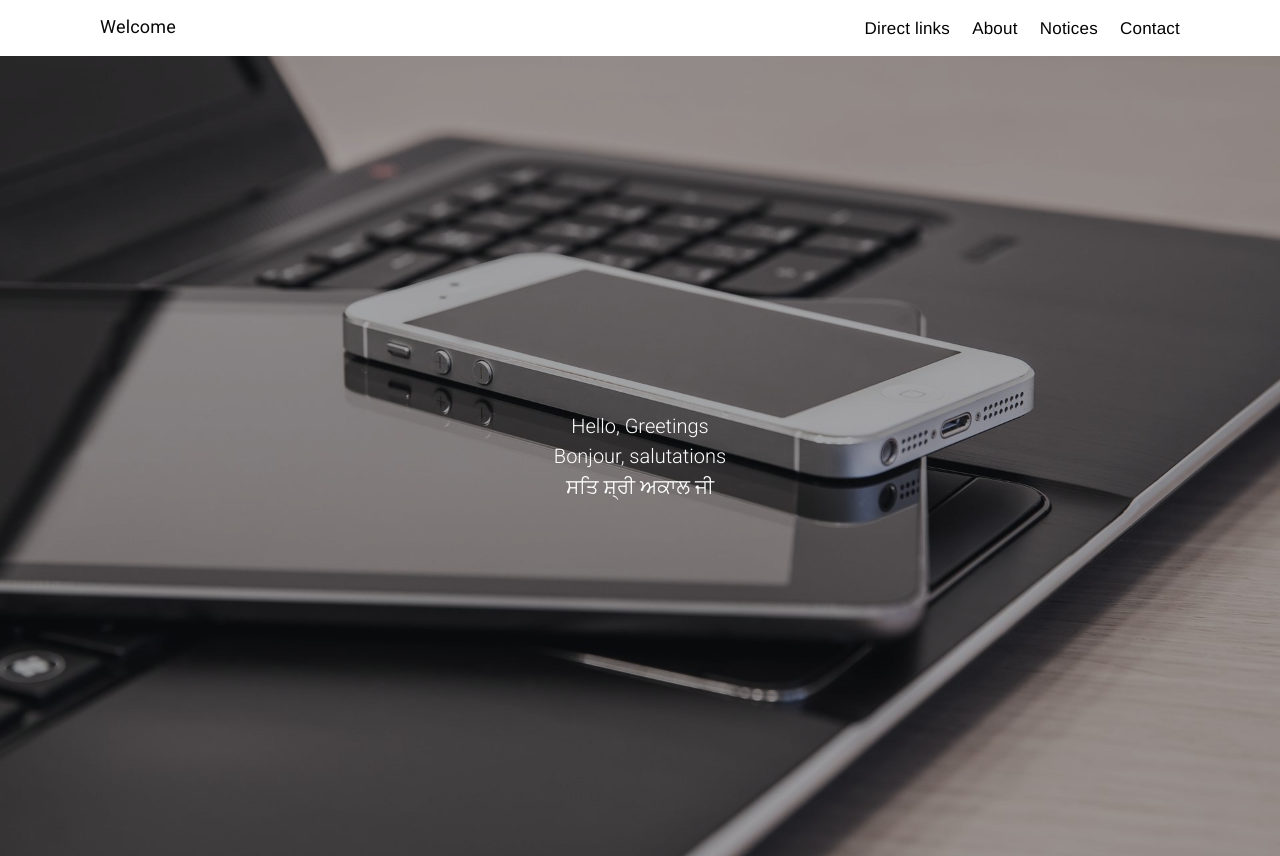
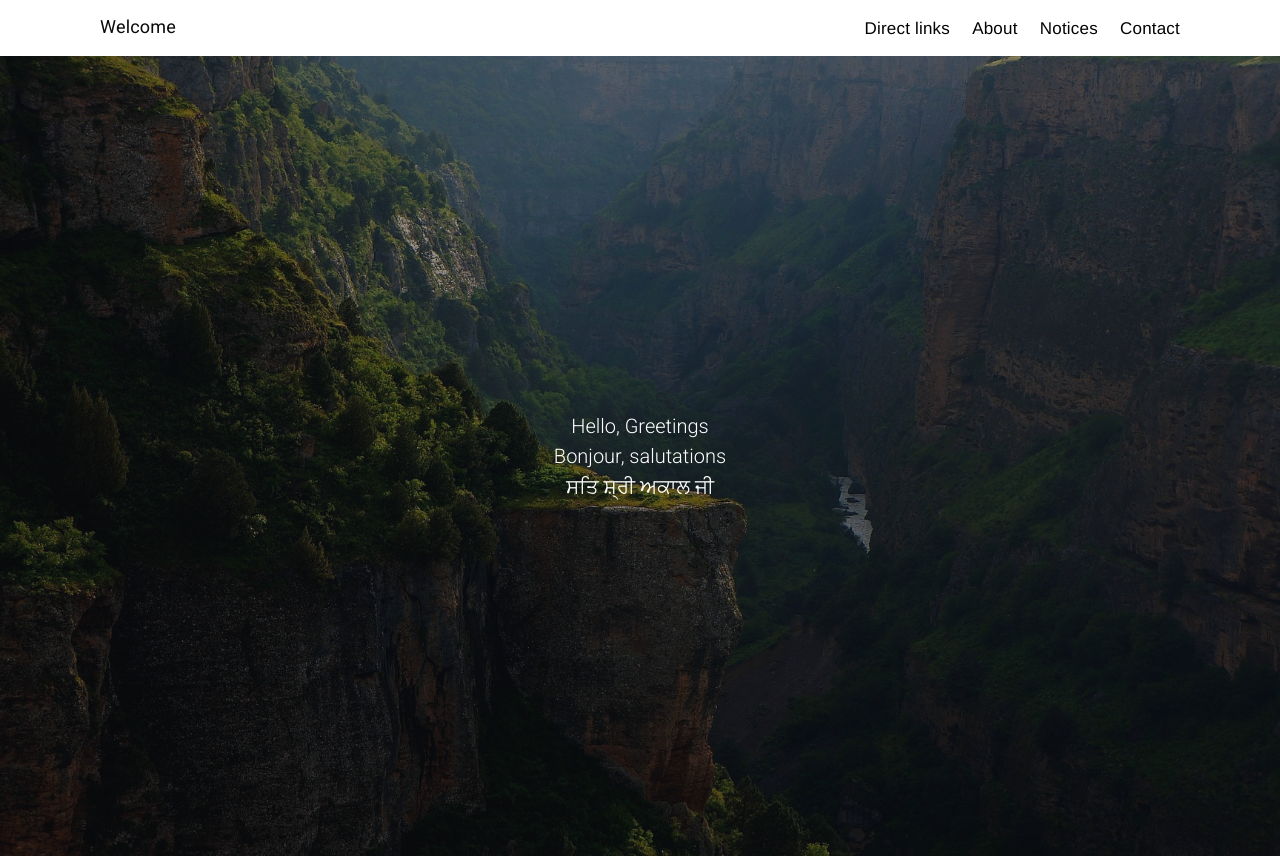
Before and after one commit to Chamanbawa/personal-website, a plain HTML site: page index.html in a window 1280 px wide. Shown: the top 856 px of the page. Drawn offline with Linux system fonts and the light colour scheme.

Commit message:
banner edited

```diff
--- a/asstes/style/index.css
+++ b/asstes/style/index.css
@@ -80,7 +80,7 @@ nav ul li+li {
 /* Section          */
 /* --------------- */
 .banner {
-    background: url(../img/banner.jpg) center center / cover no-repeat;
+    background: url(../img/canyon-g50c445e71_1920.jpg) center center / cover no-repeat;
     height: 100vh;
     color: #fff;
 }
```
Also changed, not shown: asstes/img/Preet.jpg (deleted), asstes/img/canyon-g50c445e71_1920.jpg (added), asstes/img/contact.jpg (deleted), asstes/img/nature.jpg (deleted).
